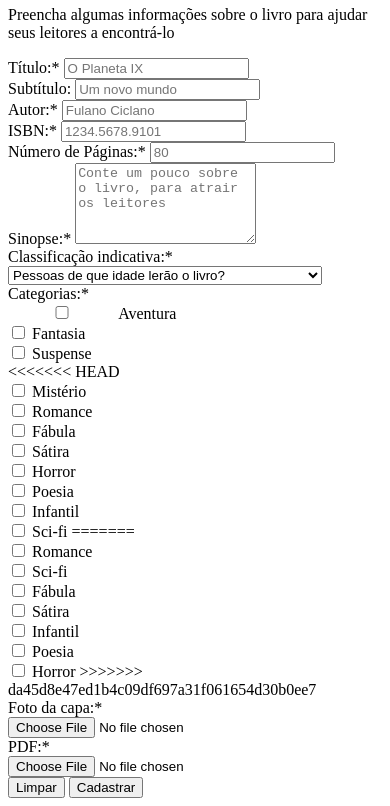
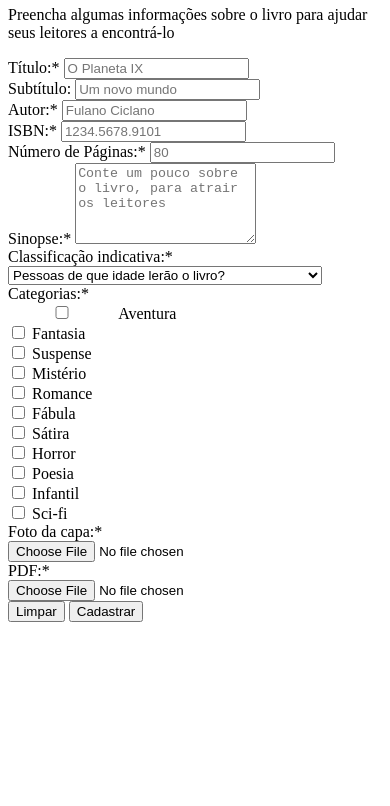
Before and after one commit to GustavoHerreroNunes/TCC-Stereo_Books, a website: page www/index.html in a window 390 px wide. Shown: the part 121-927 px from the top of the page. After the commit the page ends 844 px from the top, so only its background shows below. Drawn offline with Linux system fonts and the light colour scheme; some packages are replaced by stand-ins of ours; files whose address does not match are found by name.

Commit message:
choose audio estilizado

```diff
--- a/www/chooseAudio.html
+++ b/www/chooseAudio.html
@@ -10,17 +10,17 @@
         <meta name="viewport" content="width=device-width, initial-scale=1">
 
     <!-- Styles -->
-    <link rel="stylesheet" href="styles/bootstrap/css/bootstrap.css">
+    <link rel="stylesheet" href="../node_modules/bootstrap/dist/css/custom.css">
 
     <!-- Title -->
     <title>Document</title>
 </head>
-<body>
+<body class="bg-grayish">
 
     <div class="container">
         <div class="p-4 pb-5 mb-4">
 
-            <h1 class="text-center" style="font-size:30pt">Áudio</h1>
+            <h1 class="text-center text-pastel-orange" style="font-size:30pt">Áudio</h1>
             <p class="text-center fs-6">Escholha áudios que serão integrados ao livro</p>
 
             <div class="card mt-5">
@@ -42,22 +42,23 @@
                 </form>
 
                 <!-- Buttons -->
-                <button type="button" class="btn btn-primary mb-2" id="btnAddNewForm">
-                    <svg xmlns="http://www.w3.org/2000/svg" width="16" height="16" fill="currentColor" class="bi bi-plus-circle-fill" viewBox="0 0 16 16">
+
+                <button type="button" class="btn btn-primary m-2" id="btnAddNewForm">
+                    <svg xmlns="http://www.w3.org/2000/svg" width="16" height="16" fill="#EDEDED" class="bi bi-plus-circle-fill" viewBox="0 0 16 16">
                         <path d="M16 8A8 8 0 1 1 0 8a8 8 0 0 1 16 0zM8.5 4.5a.5.5 0 0 0-1 0v3h-3a.5.5 0 0 0 0 1h3v3a.5.5 0 0 0 1 0v-3h3a.5.5 0 0 0 0-1h-3v-3z"/>
                     </svg>
                     Novo Formulário
                 </button>
 
-                <a class="btn btn-primary mb-2"" href="uploadSound.html">
-                    <svg xmlns="http://www.w3.org/2000/svg" width="16" height="16" fill="currentColor" class="bi bi-plus-circle-fill" viewBox="0 0 16 16">
+                <a class="btn btn-primary m-2" href="uploadSound.html">
+                    <svg xmlns="http://www.w3.org/2000/svg" width="16" height="16" fill="#EDEDED" class="bi bi-plus-circle-fill" viewBox="0 0 16 16">
                         <path d="M16 8A8 8 0 1 1 0 8a8 8 0 0 1 16 0zM8.5 4.5a.5.5 0 0 0-1 0v3h-3a.5.5 0 0 0 0 1h3v3a.5.5 0 0 0 1 0v-3h3a.5.5 0 0 0 0-1h-3v-3z"/>
                     </svg>
                     Cadastrar Novo Audio
                 </a>
 
-                <button type="button" name="btnSend" id="btnSend" class="btn btn-primary mb-2">
-                    <svg xmlns="http://www.w3.org/2000/svg" width="16" height="16" fill="currentColor" class="bi bi-send-fill" viewBox="0 0 16 16">
+                <button type="button" name="btnSend" id="btnSend" class="btn btn-pastel-green m-2">
+                    <svg xmlns="http://www.w3.org/2000/svg" width="16" height="16" fill="#EDEDED" class="bi bi-send-fill" viewBox="0 0 16 16">
                         <path fill-rule="evenodd" d="M15.964.686a.5.5 0 0 0-.65-.65L.767 5.855H.766l-.452.18a.5.5 0 0 0-.082.887l.41.26.001.002 4.995 3.178 3.178 4.995.002.002.26.41a.5.5 0 0 0 .886-.083l6-15Zm-1.833 1.89.471-1.178-1.178.471L5.93 9.363l.338.215a.5.5 0 0 1 .154.154l.215.338 7.494-7.494Z"/>
                     </svg>
                     Enviar
--- a/www/custom.scss
+++ b/www/custom.scss
@@ -4,7 +4,7 @@ $input-border-color:#9EC7E4;
 $form-label-color:#9EC7E4;
 $cyan:#9EC7E4;
 $primary:#9EC7E4;
-$border-color:#A0DEB9;
+
 
 @import "../node_modules/bootstrap/scss/variables";
 @import "../node_modules/bootstrap/scss/mixins";
--- a/www/index.html
+++ b/www/index.html
@@ -94,7 +94,6 @@
                         <input type="checkbox" name="btnCategoria" id="btnCategSuspense" value="Suspense" autocomplete="off" class="btn-check">
                         <label class="btn btn-outline-dark btn-sm"  style="min-width: 75px;"for="btnCategSuspense">Suspense</label>
                     </div>
-<<<<<<< HEAD
                 </div>
                 <div class="row gap-2 mb-2">
                     <div class="col-3 d-flex justify-content-center">
@@ -132,42 +131,6 @@
                     <div class="col-3 d-flex justify-content-center">
                       <input type="checkbox" name="btnCategoria" id="btnCategSci-fi" value="Sci-fi" autocomplete="off" class="btn-check">
                       <label class="btn btn-outline-danger btn-sm" style="min-width: 75px;" for="btnCategSci-fi">Sci-fi</label>
-=======
-
-                    <div class="col">
-                        <input type="checkbox" name="btnCategoria" id="btnCategRomance" value="Romance" autocomplete="off" class="btn-check">
-                        <label class="btn btn-outline-danger" for="btnCategRomance">Romance</label>
-                    </div>
-
-                    <div class="col">
-                      <input type="checkbox" name="btnCategoria" id="btnCategSci-fi" value="Sci-fi" autocomplete="off" class="btn-check">
-                      <label class="btn btn-outline-danger" for="btnCategSci-fi">Sci-fi</label>
-                    </div>
-
-                    <div class="col">
-                      <input type="checkbox" name="btnCategoria" id="btnCategFabula" value="Fábula" autocomplete="off" class="btn-check">
-                      <label class="btn btn-outline-danger" for="btnCategFabula">Fábula</label>
-                    </div>
-
-                    <div class="col">
-                      <input type="checkbox" name="btnCategoria" id="btnCategSatira" value="Sátira" autocomplete="off" class="btn-check">
-                      <label class="btn btn-outline-danger" for="btnCategSatira">Sátira</label>
-                    </div>
-
-                    <div class="col">
-                      <input type="checkbox" name="btnCategoria" id="btnCategInfantil" value="Infantil" autocomplete="off" class="btn-check">
-                      <label class="btn btn-outline-danger" for="btnCategInfantil">Infantil</label>
-                    </div>
-
-                    <div class="col">
-                      <input type="checkbox" name="btnCategoria" id="btnCategPoesia" value="Poesia" autocomplete="off" class="btn-check">
-                      <label class="btn btn-outline-danger" for="btnCategPoesia">Poesia</label>
-                    </div>
-
-                    <div class="col">
-                      <input type="checkbox" name="btnCategoria" id="btnCategHorror" value="Horror" autocomplete="off" class="btn-check">
-                      <label class="btn btn-outline-danger" for="btnCategHorror">Horror</label>
->>>>>>> da45d8e47ed1b4c09df697a31f061654d30b0ee7
                     </div>
                 </div>
 
```
